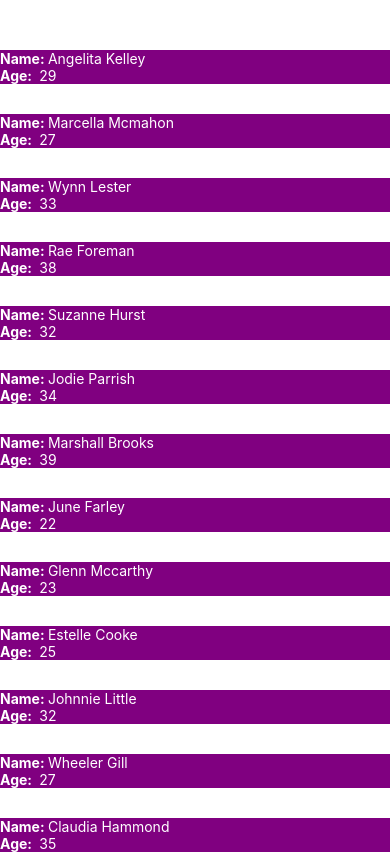
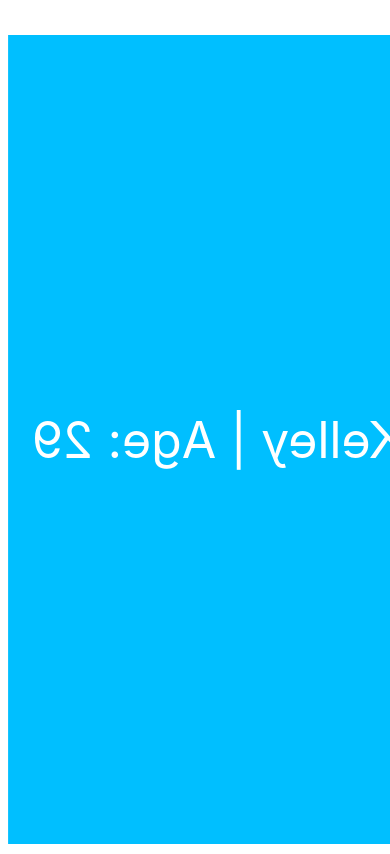
Before and after one commit to uss-learn/react-native, a React Native app: screen / in a window 390 px wide. Shown: the top 854 px of the page. Built offline with nearby package versions, Linux system fonts and the light colour scheme.

Commit message:
learn: End of Excercie 1 - 12

```diff
--- a/App.js
+++ b/App.js
@@ -1,5 +1,6 @@
-import React, {useState} from 'react'
-import {View, Text, Button, StyleSheet, TextInput, ScrollView, FlatList} from "react-native";
+import React, {useEffect, useState} from 'react'
+import {View, Text, Button, StyleSheet, TextInput, ScrollView, FlatList, RefreshControl, Alert} from "react-native";
+import Person from "./components/Person";
 
 export default function App() {
     const persons = [
@@ -63,6 +64,7 @@ export default function App() {
             "phone": "+1 (963) 521-3173",
             "address": "764 Hanson Place, Hasty, Virgin Islands, 1079"
         },
+        /*
         {
             "id": "66e52609a813113a0df11dbd",
             "index": 6,
@@ -292,32 +294,60 @@ export default function App() {
             "email": "forbesmiller@unia.com",
             "phone": "+1 (994) 463-2049",
             "address": "644 Fountain Avenue, Cawood, West Virginia, 7367"
-        }
+        }*/
     ]
 
     const [families, setFamilies] = useState(persons);
+    const [refresh, setRefresh] = useState(false);
+    const [invert, setInvert] = useState(false);
+
+    useEffect(() => {
+        onRefresh()
+    }, []);
+
+
+    const onRefresh = () => {
+        setRefresh(true)
+        setInvert(!invert)
+        Alert.alert('Info', 'La liste a été rafraîchie!', [
+            {
+                text: 'OK',
+                onPress: () => {
+                    console.warn("La liste a été rafraîchie!");
+                },
+                style: "cancel"
+            }
+        ])
+        setRefresh(false)
+    }
+
     return (
         <View style={styles.wrapper}>
-            <ScrollView style={{display: 'none'}}>
+            {/*
+            <ScrollView
+                refreshControl={
+                    <RefreshControl
+                        refreshing={refresh}
+                    />
+                }
+            >
                 {
-                    families.map((person, key) => (
-                        <View key={key} style={styles.viewList}>
-                            <Text style={styles.viewListText}><Text style={styles.viewListTextBold}>Name: </Text>{person?.name}</Text>
-                            <Text style={styles.viewListText}><Text style={styles.viewListTextBold}>Age: </Text> {person?.age}</Text>
-                        </View>
-                    ))
+                    families.map((item, key) => (<Person person={item} key={key}/>))
                 }
             </ScrollView>
+            */}
 
             <FlatList
-                data={families}
-                renderItem={({item}) => (
-                    <View style={styles.viewList}>
-                        <Text style={styles.viewListText}><Text style={styles.viewListTextBold}>Name: </Text>{item?.name}</Text>
-                        <Text style={styles.viewListText}><Text style={styles.viewListTextBold}>Age: </Text> {item?.age}</Text>
-                    </View>
-                )}
-                keyExtractor={(item, key) => key}
+                data={persons}
+                renderItem={({item}) => (<Person person={item}/>)}
+                keyExtractor={item => item.id}
+                horizontal={true}
+                refreshControl={
+                    <RefreshControl
+                        refreshing={refresh}
+                    />
+                }
+                inverted={invert}
             />
 
         </View>
@@ -326,27 +356,8 @@ export default function App() {
 
 const styles = StyleSheet.create({
     wrapper: {
-        marginTop: 20,
-        flexDirection: 'column'
-    },
-    viewOne: {backgroundColor: 'green'},
-    textOne: {fontWeight: 'bold', textAlign: 'center'},
-    viewTwo: {backgroundColor: 'tomato'},
-    textTwo: {fontSize: 20, fontWeight: 'bold', textAlign: 'center'},
-    input: {
-        height: 40,
-        margin: 12,
-        borderWidth: 1,
-        padding: 10,
-    },
-    viewList: {
-        marginTop: 30,
-        backgroundColor: 'purple',
-    },
-    viewListText: {
-        color: 'white'
-    },
-    viewListTextBold: {
-        fontWeight: 'bold'
+        marginTop: 35,
+        flex: 1,
+        alignItems: 'stretch',
     },
 })
--- /dev/null
+++ b/components/Person.js
@@ -0,0 +1,27 @@
+import React, {Component} from 'react';
+import {StyleSheet, Text, View} from "react-native";
+
+const Person = ({person}) => {
+
+    return (
+        <View style={styles.personCard}>
+            <Text style={styles.personText}>Nom: { person.name } | Age: { person.age } </Text>
+        </View>
+    );
+}
+
+const styles = StyleSheet.create({
+    personCard: {
+        padding: 10,
+        backgroundColor: 'deepskyblue',
+        marginHorizontal: 8,
+        justifyContent: 'center'
+    },
+    personText: {
+        color: 'white',
+        fontSize: 50,
+        textAlign: 'center'
+    }
+})
+
+export default Person;
```
